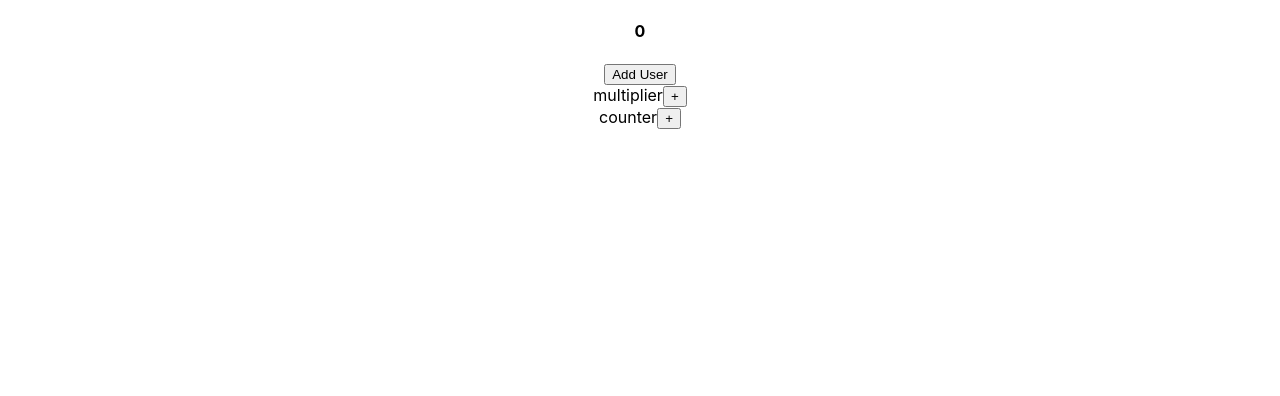
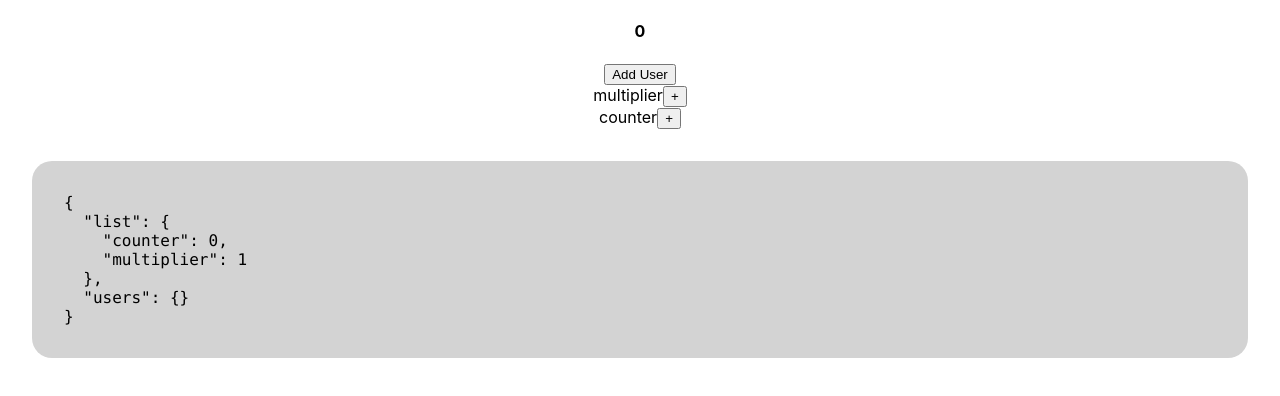
Before and after one commit to DiazD/state-management, a React (Create React App) app: page / in a window 1280 px wide. Shown: the top 396 px of the page. Built offline with nearby package versions, Linux system fonts and the light colour scheme.

Commit message:
render state in the app

```diff
--- a/src/App.js
+++ b/src/App.js
@@ -1,6 +1,6 @@
 import './App.css';
 
-import { dispatch, useQuery } from "./jekyll";
+import { dispatch, useQuery, state } from "./jekyll";
 
 const inc = (value) => value + 1;
 const incEvent = (path) => () => dispatch({ path, updateFn: inc });
@@ -11,6 +11,14 @@ const paths = [
 ];
 
 const counterPath = ["list", "counter"];
+
+const style = {
+  textAlign: "left",
+  backgroundColor: "lightgray",
+  padding: "2rem",
+  margin: "2rem",
+  borderRadius: "20px",
+}
 
 function App() {
   // const [multiplier, counter] = useQuery(paths);
@@ -43,6 +51,11 @@ function App() {
         counter
         <button onClick={incEvent(["list", "counter"])}>+</button>
       </div>
+      <pre style={style}>
+        <code>
+          {JSON.stringify(state, null, 2)}
+        </code>
+      </pre>
     </div >
   );
 }
--- a/src/jekyll.js
+++ b/src/jekyll.js
@@ -4,7 +4,7 @@ import { filter } from "rxjs/operators";
 
 import { updateIn, getIn, arrayEQ, all, any } from "./operators";
 
-let state = {
+export let state = {
   list: { counter: 0, multiplier: 1 },
   users: {},
 };
```
